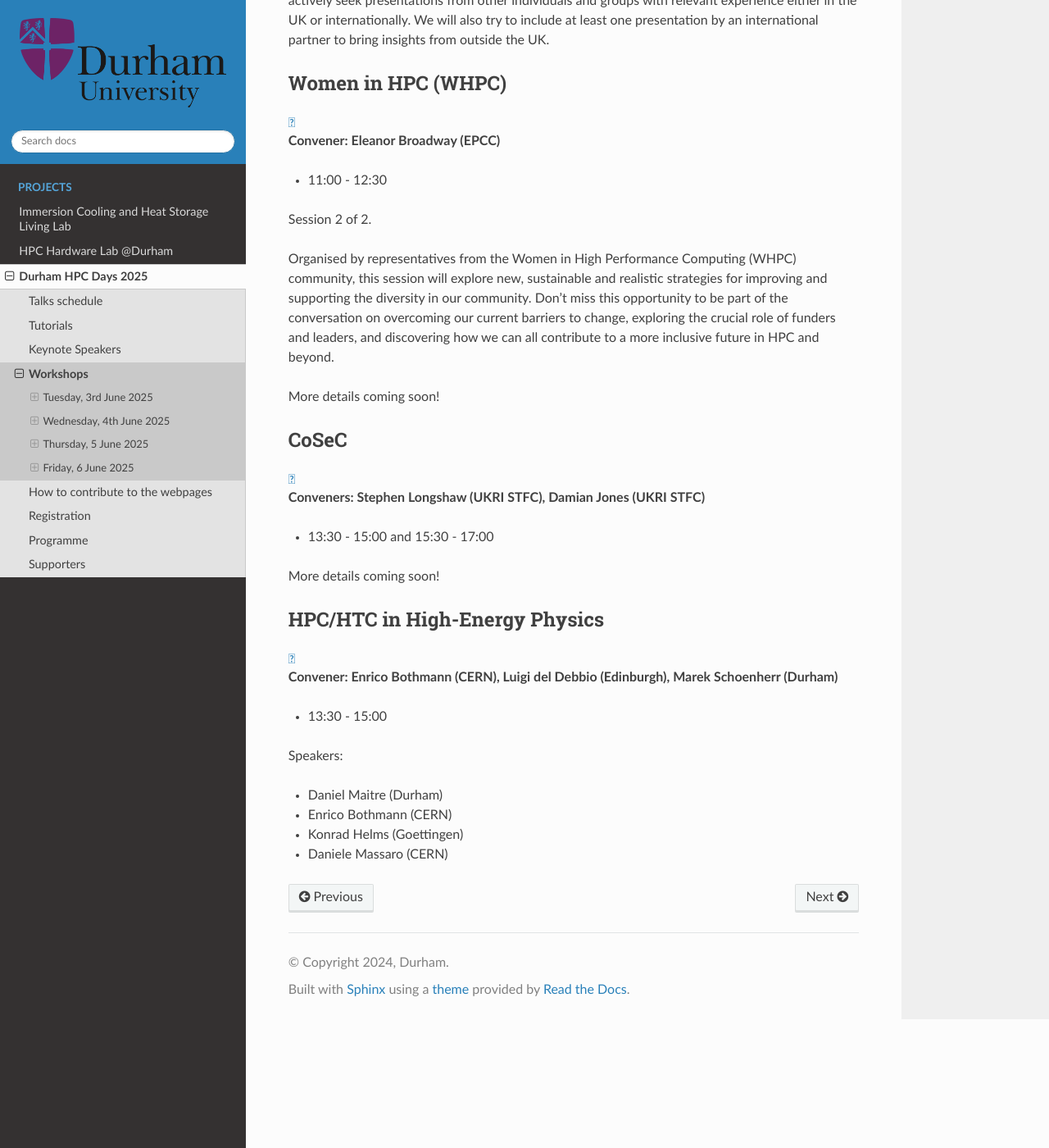
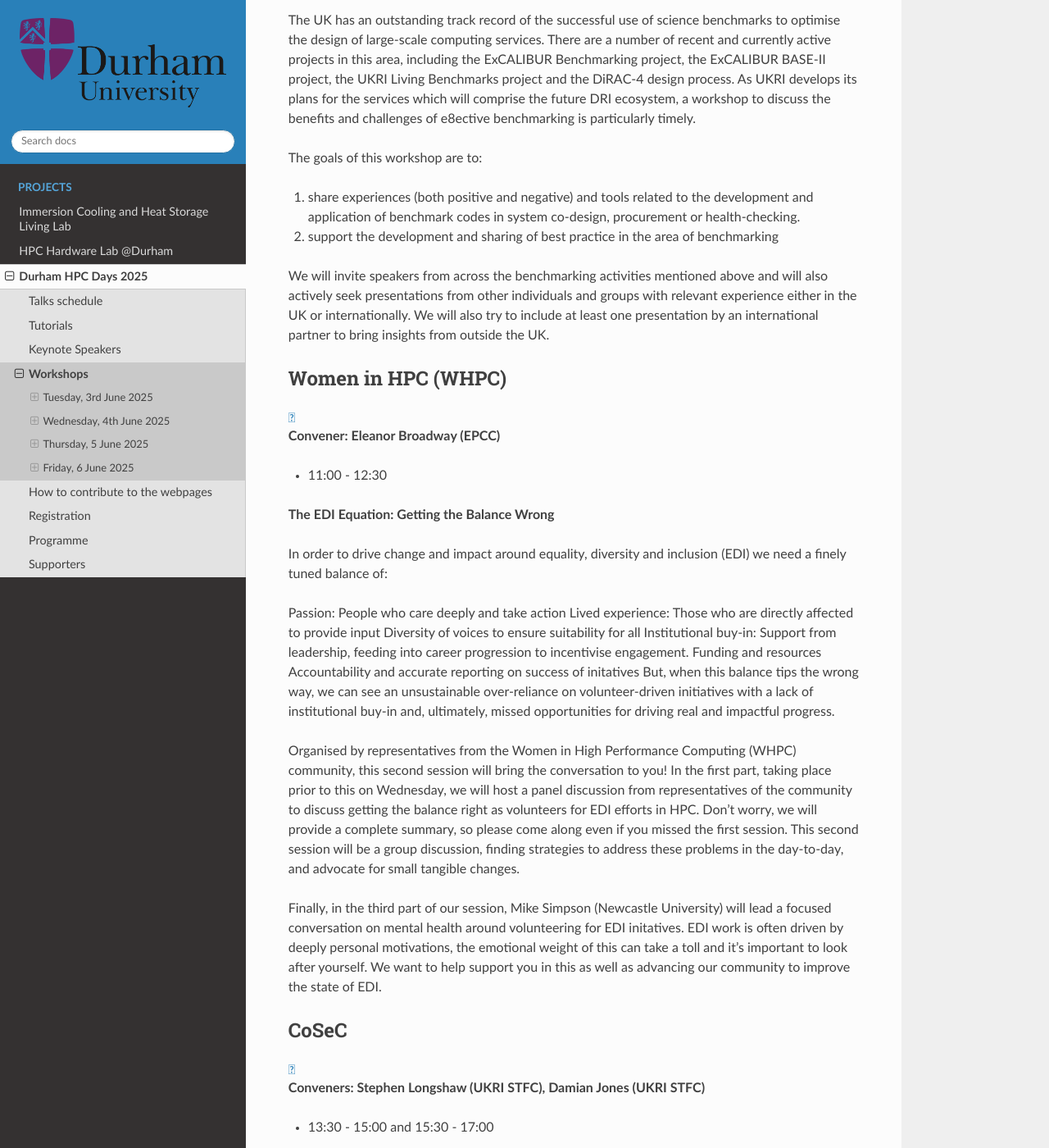
Before and after one commit to ilectra/durham, a Sphinx documentation site: the page built from docs/hpcdays/workshops.md, in a window 1280 px wide and 1400 px high, scrolled down 5400 px. Shown: the whole window at 82% size. Built offline with Sphinx 7.4.7 and the Read the Docs theme 3.1.0, drawn with Linux system fonts in a browser that asks for light colours; some of the changed text lies outside the part shown.

Commit message:
Updates WHPC info

```diff
--- a/docs/hpcdays/workshops.md
+++ b/docs/hpcdays/workshops.md
@@ -32,11 +32,28 @@
 **Convener: Eleanor Broadway (EPCC)**
 - 09:45 - 10:30
 
-Session 1 of 2.
+**The EDI Equation: Getting the Balance Wrong**
 
-Organised by representatives from the Women in High Performance Computing (WHPC) community, this session will explore new, sustainable and realistic strategies for improving and supporting the diversity in our community. Don’t miss this opportunity to be part of the conversation on overcoming our current barriers to change, exploring the crucial role of funders and leaders, and discovering how we can all contribute to a more inclusive future in HPC and beyond.
+In order to drive change and impact around equality, diversity and inclusion (EDI) we need a finely tuned balance of:
 
-More details coming soon!
+Passion: People who care deeply and take action
+Lived experience: Those who are directly affected to provide input
+Diversity of voices to ensure suitability for all
+Institutional buy-in: Support from leadership, feeding into career progression to incentivise engagement.
+Funding and resources
+Accountability and accurate reporting on success of initatives
+But, when this balance tips the wrong way, we can see an unsustainable over-reliance on volunteer-driven initiatives with a lack of institutional buy-in and, ultimately, missed opportunities for driving real and impactful progress.
+
+Organised by representatives from the Women in High Performance Computing (WHPC) community, this panel session will discuss where here EDI efforts in HPC are falling short and explore how we can rebalance the equation — together.
+
+Our panelists are:
+
+* Cristin Merritt, Alces Flight Ltd
+* Jeremy Cohen, Imperial College London
+* Selina Aragon, EPCC and the SSI
+* More to be announced!
+
+This workshop consists of two parts. The second, taking place on Friday, will be informed by and extend on this discussion.
 
 
 ### <h2 id="Weather">HPC in Weather & Climate Research</h2>
@@ -203,12 +220,21 @@
 **Convener: Eleanor Broadway (EPCC)**
 - 11:00 - 12:30
 
-Session 2 of 2.
+**The EDI Equation: Getting the Balance Wrong**
 
-Organised by representatives from the Women in High Performance Computing (WHPC) community, this session will explore new, sustainable and realistic strategies for improving and supporting the diversity in our community. Don’t miss this opportunity to be part of the conversation on overcoming our current barriers to change, exploring the crucial role of funders and leaders, and discovering how we can all contribute to a more inclusive future in HPC and beyond.
+In order to drive change and impact around equality, diversity and inclusion (EDI) we need a finely tuned balance of:
 
-More details coming soon!
+Passion: People who care deeply and take action
+Lived experience: Those who are directly affected to provide input
+Diversity of voices to ensure suitability for all
+Institutional buy-in: Support from leadership, feeding into career progression to incentivise engagement.
+Funding and resources
+Accountability and accurate reporting on success of initatives
+But, when this balance tips the wrong way, we can see an unsustainable over-reliance on volunteer-driven initiatives with a lack of institutional buy-in and, ultimately, missed opportunities for driving real and impactful progress.
 
+Organised by representatives from the Women in High Performance Computing (WHPC) community, this second session will bring the conversation to you! In the first part, taking place prior to this on Wednesday, we will host a panel discussion from representatives of the community to discuss getting the balance right as volunteers for EDI efforts in HPC. Don't worry, we will provide a complete summary, so please come along even if you missed the first session. This second session will be a group discussion, finding strategies to address these problems in the day-to-day, and advocate for small tangible changes.
+
+Finally, in the third part of our session, Mike Simpson (Newcastle University) will lead a focused conversation on mental health around volunteering for EDI initatives. EDI work is often driven by deeply personal motivations, the emotional weight of this can take a toll and it's important to look after yourself. We want to help support you in this as well as advancing our community to improve the state of EDI.
 
 ### <h2 id="CoSeC">CoSeC</h2>
 **Conveners: Stephen Longshaw (UKRI STFC), Damian Jones (UKRI STFC)**
```
